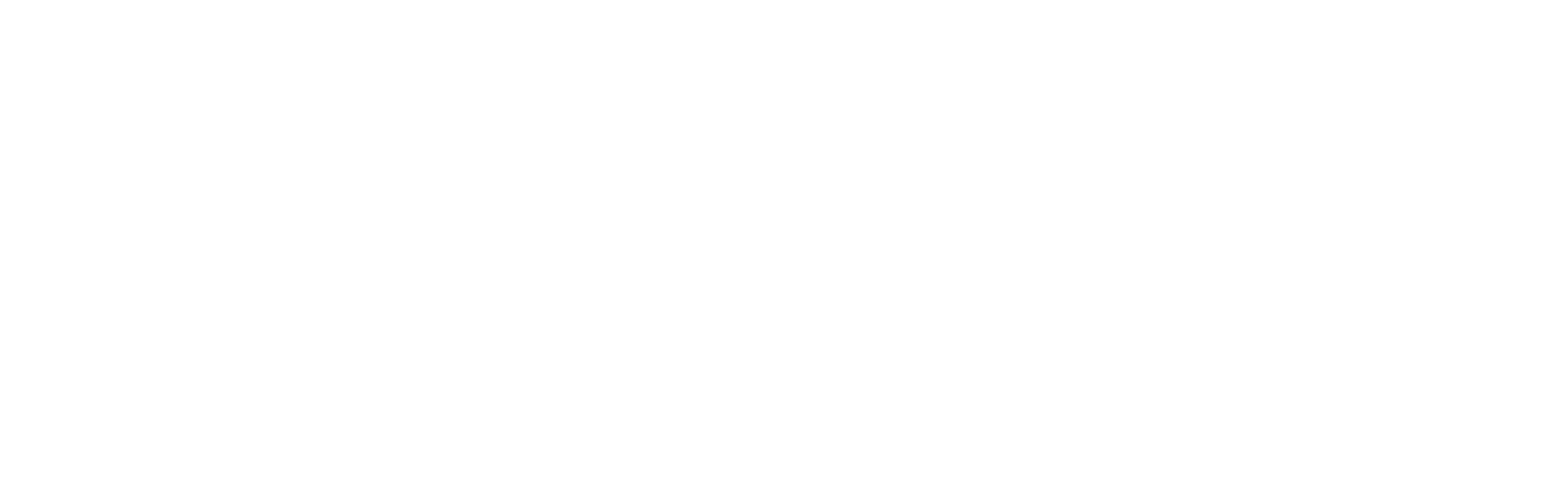
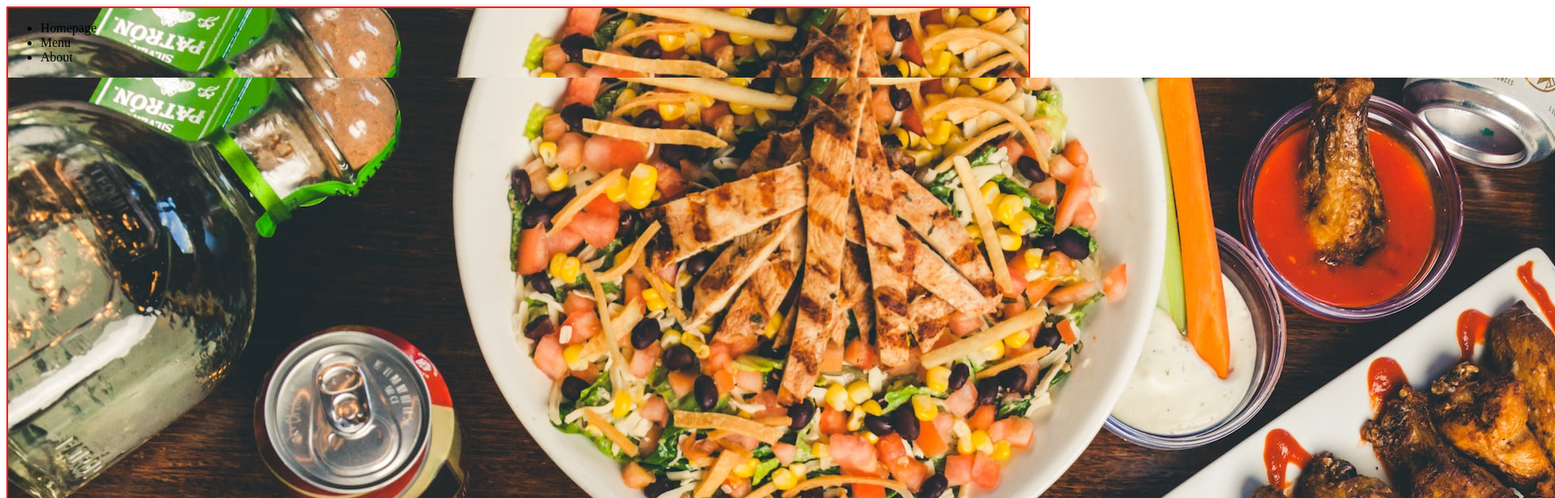
Before and after one commit to RazvanBugoi/restaurant-project-webpack, a website built with webpack: page dist/index.html in a window 1280 px wide. Shown: the top 616 px of the page at 81% size, 1920 px wide, since content can reach past the window. Built offline with nearby package versions, Linux system fonts and the light colour scheme.

Commit message:
small progress

```diff
--- a/package.json
+++ b/package.json
@@ -9,6 +9,8 @@
   "author": "",
   "license": "ISC",
   "devDependencies": {
+    "css-loader": "^6.7.2",
+    "style-loader": "^3.3.1",
     "webpack": "^5.75.0",
     "webpack-cli": "^5.0.0"
   }
--- /dev/null
+++ b/src/homepage.js
@@ -0,0 +1,5 @@
+function createAndDisplayHomepageContent() {
+  const content = document.createElement('div');
+
+
+}
--- a/src/index.js
+++ b/src/index.js
@@ -1 +1,4 @@
-console.log("test")
+import { loadPage } from "./loadPage";
+
+
+loadPage()
--- /dev/null
+++ b/src/loadPage.js
@@ -0,0 +1,24 @@
+import './style.css';
+import BgImage from './restaurant-background.jpg';
+
+function loadPage() {
+  const content = document.getElementById('content');
+  const test = document.createElement('div');
+  const ul = document.createElement('ul')
+
+  //Add bg image
+  const myBgImage = new Image()
+  myBgImage.src = BgImage
+
+  ul.insertAdjacentHTML("beforeend", `
+    <li>Homepage</li>
+    <li>Menu</li>
+    <li>About</li>
+  `)
+
+  test.appendChild(ul)
+  content.appendChild(test);
+  content.appendChild(myBgImage)
+}
+
+export { loadPage };
--- /dev/null
+++ b/src/style.css
@@ -0,0 +1,4 @@
+#content {
+  border: 2px solid red;
+  background: url('./restaurant-background.jpg');
+}
--- a/webpack.config.js
+++ b/webpack.config.js
@@ -6,4 +6,17 @@ module.exports = {
     filename: 'main.js',
     path: path.resolve(__dirname, 'dist'),
   },
+  module: {
+    rules: [
+      {
+        test: /\.css$/i,
+        use: ['style-loader', 'css-loader'],
+      },
+      {
+        test: /\.(png|svg|jpg|jpeg|gif)$/i,
+        type: 'asset/resource',
+      },
+    ],
+  },
+
 };
```
Also changed, not shown: dist/index.html, dist/main.js, src/Roboto-Black.ttf (added), src/Roboto-Bold.ttf (added), src/Roboto-Light.ttf (added), src/Roboto-Medium.ttf (added), src/Roboto-Regular.ttf (added), src/Roboto-Thin.ttf (added), src/restaurant-background.jpg (added), 1 other file.
